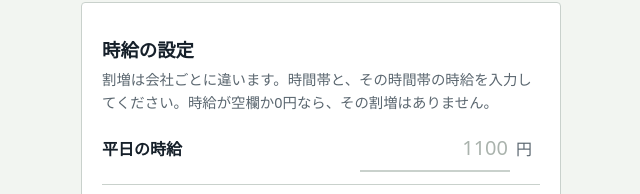
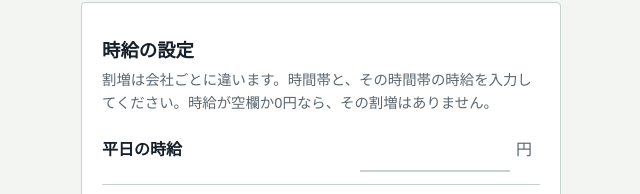
Before and after one commit to 1125kojima-prog/salary-calc, a website built with Vite: page index.html in a window 1280 px wide. Shown: the part 105-299 px from the top of the page, 319-959 px from the left. Built offline with nearby package versions, Linux system fonts and the light colour scheme; a web font is replaced by a local one; what @holiday-jp/holiday_jp would draw is missing.

Commit message:
Remove weekday wage placeholder

```diff
--- a/index.html
+++ b/index.html
@@ -22,7 +22,7 @@
         <p class="hint-text">割増は会社ごとに違います。時間帯と、その時間帯の時給を入力してください。時給が空欄か0円なら、その割増はありません。</p>
         <div class="row">
           <label for="wageWeekday">平日の時給</label>
-          <span class="entry"><input id="wageWeekday" type="number" inputmode="decimal" min="0" step="any" placeholder="1100"><span class="unit">円</span></span>
+          <span class="entry"><input id="wageWeekday" type="number" inputmode="decimal" min="0" step="any"><span class="unit">円</span></span>
         </div>
         <div class="row">
           <label for="wageSaturday">土曜の時給 <span class="hint">任意</span></label>
```
